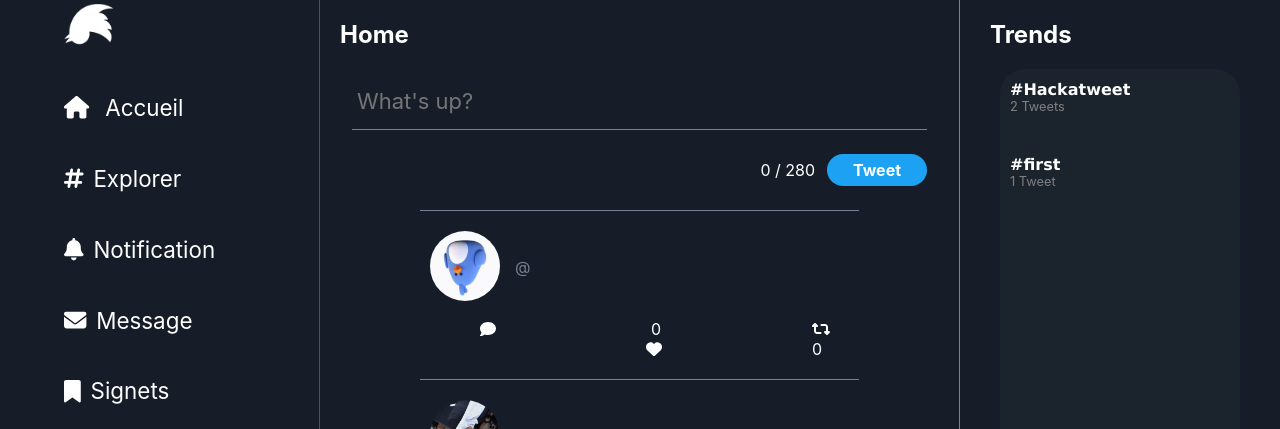
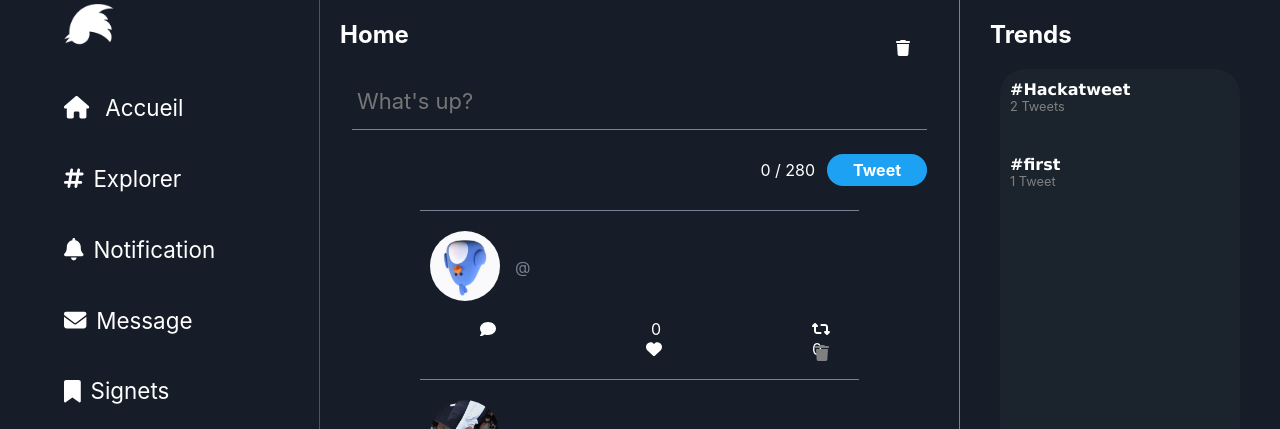
Before and after one commit to Yelizze/twitterfork-front, a Next.js app: page /home in a window 1280 px wide. Both pictures are taken after a click on the button "Tweeter". Shown: the top 429 px of the page. Built offline with nearby package versions, Linux system fonts and the light colour scheme.

Commit message:
trash icon delete all

```diff
--- a/components/Home.js
+++ b/components/Home.js
@@ -3,6 +3,7 @@ import Tweet from "../components/Tweet";
 import LogOut from "../components/LogOut";
 import LastTweet from "../components/LastTweet";
 import Link from "next/link";
+import { deleteTweet, deleteAllTweets } from "../reducers/tweets";
 import { useState } from "react";
 import { FontAwesomeIcon } from "@fortawesome/react-fontawesome";
 import {
@@ -13,6 +14,7 @@ import {
   faBookmark,
   faUser,
   faPlus,
+  faTrash,
 } from "@fortawesome/free-solid-svg-icons";
 import { useDispatch, useSelector } from "react-redux";
 import { newTweet } from "../reducers/tweets";
@@ -35,6 +37,10 @@ function Home() {
 
       setMessage("");
     }
+  };
+
+  const handleDeleteAll = () => {
+    dispatch(deleteAllTweets());
   };
 
   // Affichage des nouvelles tâches pas importantes
@@ -85,6 +91,11 @@ function Home() {
       </div>
       <div className={styles.tweetCol}>
         <h2>Home</h2>
+        <FontAwesomeIcon
+          icon={faTrash}
+          className={styles.trashIcon}
+          onClick={() => handleDeleteAll()}
+        />
 
         <div className={styles.writeTweet}>
           <input
--- a/components/LastTweet.js
+++ b/components/LastTweet.js
@@ -9,7 +9,7 @@ import {
 } from "@fortawesome/free-solid-svg-icons";
 import { useSelector, useDispatch } from "react-redux";
 import { useState } from "react";
-import { deleteTweet } from "../reducers/tweets";
+import { deleteTweet, deleteAllTweets } from "../reducers/tweets";
 
 function LastTweet(props) {
   const dispatch = useDispatch();
@@ -55,6 +55,10 @@ function LastTweet(props) {
     retweetStyle = { color: "#00BA7C" };
   }
 
+  //   const handleDeleteOne = () => {
+  //     dispatch(deleteTweet());
+  //   };
+
   return (
     <div className={styles.tweetRow}>
       <div className={styles.userHeader}>
@@ -69,6 +73,7 @@ function LastTweet(props) {
           <span className={styles.userName}>{username}</span>{" "}
           <span className={styles.userTag}>@{username}</span>
         </p>
+        <FontAwesomeIcon icon={faTrash} className={styles.trashIcon} />
       </div>
       <p>{props.message}</p>
       <div className={styles.tweetIcon}>
--- a/styles/Home.module.css
+++ b/styles/Home.module.css
@@ -122,3 +122,13 @@
   color: grey;
   font-size: 0.8rem;
 }
+
+.trashIcon {
+  position: absolute;
+  top: 5%;
+  left: 70%;
+}
+
+.trashIcon:hover {
+  color: #1da1f2;
+}
--- a/styles/Login.module.css
+++ b/styles/Login.module.css
@@ -100,7 +100,7 @@
   gap: 25px;
   color: white;
   height: 500px;
-  background-color: #161d28;
+  background-color: #cdd0d5;
   border: none;
   outline: none;
   padding: 0px;
--- a/styles/Tweet.module.css
+++ b/styles/Tweet.module.css
@@ -7,6 +7,7 @@
   border-top: 1px solid #778193;
   padding: 20px 10px;
   margin: 0 100px;
+  position: relative;
 }
 .tweetRow p {
   margin: 18px 0;
@@ -82,3 +83,13 @@
   margin: 0 50px;
   gap: 150px;
 }
+
+.trashIcon {
+  position: absolute;
+  top: 80%;
+  left: 90%;
+  color: grey;
+}
+.trashIcon:hover {
+  color: #1da1f2;
+}
```
